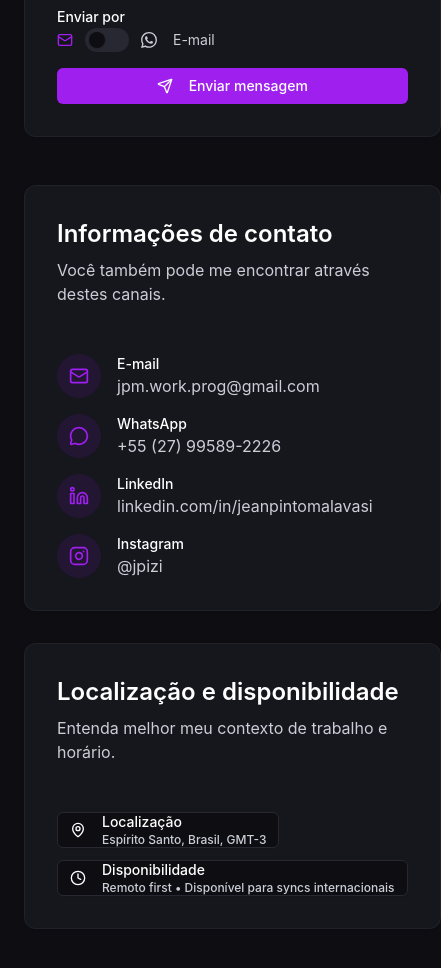
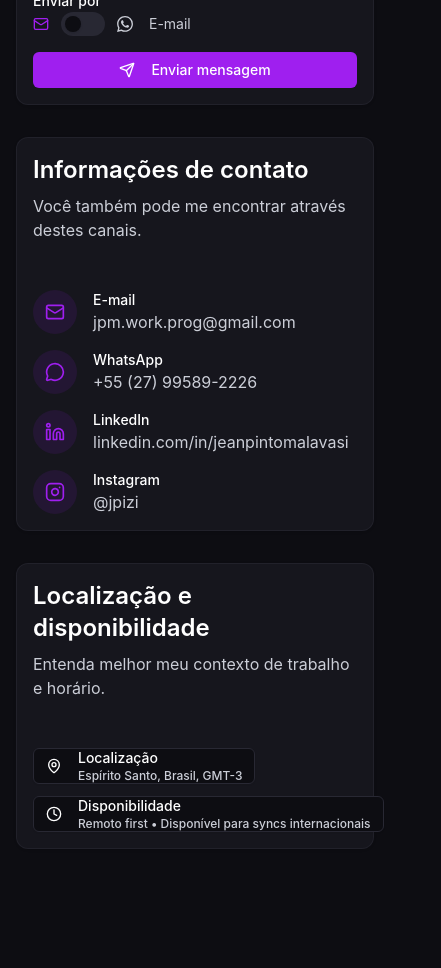
Before and after one commit to JPMworkPROG/jeanmalavasi.dev, a React (Vite) app: page /contacts in a window 390 px wide. Shown: the part 900-1868 px from the top of the page, 441 px wide, since content can reach past the window. After the commit the page ends 1813 px from the top, so only its background shows below. Built offline with nearby package versions, Linux system fonts and the light colour scheme.

Commit message:
♻️ improved responsiveness in contact page

```diff
--- a/src/pages/Contact/Contact.tsx
+++ b/src/pages/Contact/Contact.tsx
@@ -1,20 +1,20 @@
 import { ContactHeader } from "./components/ContactHeader";
 import { ContactForm } from "./components/ContactForm";
 import { ContactInfo } from "./components/ContactInfo";
-import { SocialLinks } from "./components/SocialLinks";
-import { contactHeader, formData, contactInfo, socialLinks } from "./data";
+import { ContactLocationAndAvailability } from "./components/ContactLocationAndAvailability";
+import { contactHeader, formData, contactInfo, locationAndAvailability } from "./data";
 
 export default function Contact() {
   return (
-    <div className="container mx-auto px-6 py-16">
+    <div className="container mx-auto px-4 sm:px-6 py-16">
       <ContactHeader header={contactHeader} />
 
-      <div className="grid gap-12 lg:grid-cols-[1.2fr_1fr] lg:items-start">
+      <div className="grid gap-8 sm:gap-12 grid-cols-1 lg:grid-cols-[1.2fr_1fr] lg:items-start">
         <ContactForm formData={formData} />
 
         <div className="space-y-8 opacity-0 animate-fade-in-up-scroll animation-delay-600">
           <ContactInfo contactInfo={contactInfo} />
-          <SocialLinks socialLinks={socialLinks} />
+          <ContactLocationAndAvailability locationAndAvailability={locationAndAvailability} />
         </div>
       </div>
     </div>
--- a/src/pages/Contact/components/ContactForm.tsx
+++ b/src/pages/Contact/components/ContactForm.tsx
@@ -30,7 +30,7 @@ export function ContactForm({ formData }: ContactFormProps) {
 
   return (
     <div className="opacity-0 animate-fade-in-up-scroll animation-delay-500">
-      <Card className="border-border/60 bg-card p-8 space-y-5">
+      <Card className="border-border/60 bg-card p-4 sm:p-8 space-y-5">
         <div className="space-y-2 opacity-0 animate-fade-in animation-delay-700">
           <h2 className="text-2xl font-semibold">{formData.title}</h2>
           <p className="text-muted-foreground text-sm">{formData.description}</p>
--- a/src/pages/Contact/components/ContactInfo.tsx
+++ b/src/pages/Contact/components/ContactInfo.tsx
@@ -8,7 +8,7 @@ interface ContactInfoProps {
 
 export function ContactInfo({ contactInfo }: ContactInfoProps) {
   return (
-    <Card className="border-border/60 bg-card p-8 space-y-6">
+    <Card className="border-border/60 bg-card p-4 sm:p-8 space-y-6">
       <div className="space-y-2 opacity-0 animate-fade-in animation-delay-800">
         <h2 className="text-2xl font-semibold">{contactInfo.title}</h2>
         <p className="text-muted-foreground">{contactInfo.description}</p>
--- /dev/null
+++ b/src/pages/Contact/components/ContactLocationAndAvailability.tsx
@@ -0,0 +1,52 @@
+import { Button } from "@/components/ui/button";
+import { Card } from "@/components/ui/card";
+import type { LocationAndAvailability as LocationAndAvailabilityType } from "../data";
+
+interface LocationAndAvailabilityProps {
+  locationAndAvailability: LocationAndAvailabilityType;
+}
+
+export function ContactLocationAndAvailability({ locationAndAvailability }: LocationAndAvailabilityProps) {
+  const buttonClass = "transition-transform duration-300 hover:scale-105 active:scale-95";
+
+  return (
+    <Card className="border-border/60 bg-card p-4 sm:p-8 space-y-6 opacity-0 animate-fade-in animation-delay-1000">
+      <div className="space-y-2">
+        <h2 className="text-2xl font-semibold">{locationAndAvailability.title}</h2>
+        <p className="text-muted-foreground">{locationAndAvailability.description}</p>
+      </div>
+
+      <div className="flex flex-wrap gap-3">
+        {locationAndAvailability.items.map((item) => {
+          const Icon = item.icon;
+
+          if (item.href) {
+            return (
+              <Button key={item.label} variant="outline" asChild>
+                <a
+                  href={item.href}
+                  target="_blank"
+                  rel="noopener noreferrer"
+                  className={buttonClass}
+                >
+                  <Icon className="mr-2 h-4 w-4" />
+                  {item.label}
+                </a>
+              </Button>
+            );
+          }
+
+          return (
+            <Button key={item.label} variant="outline" className={buttonClass}>
+              <Icon className="mr-2 h-4 w-4" />
+              <span className="flex flex-col items-start">
+                <span>{item.label}</span>
+                {item.value && <span className="text-xs text-muted-foreground">{item.value}</span>}
+              </span>
+            </Button>
+          );
+        })}
+      </div>
+    </Card>
+  );
+}
--- a/src/pages/Contact/components/SocialLinks.tsx
+++ /dev/null
@@ -1,52 +0,0 @@
-import { Button } from "@/components/ui/button";
-import { Card } from "@/components/ui/card";
-import type { SocialLinks as SocialLinksType } from "../data";
-
-interface SocialLinksProps {
-  socialLinks: SocialLinksType;
-}
-
-export function SocialLinks({ socialLinks }: SocialLinksProps) {
-  const buttonClass = "transition-transform duration-300 hover:scale-105 active:scale-95";
-
-  return (
-    <Card className="border-border/60 bg-card p-8 space-y-6 opacity-0 animate-fade-in animation-delay-1000">
-      <div className="space-y-2">
-        <h2 className="text-2xl font-semibold">{socialLinks.title}</h2>
-        <p className="text-muted-foreground">{socialLinks.description}</p>
-      </div>
-
-      <div className="flex flex-wrap gap-3">
-        {socialLinks.links.map((link) => {
-          const Icon = link.icon;
-
-          if (link.href) {
-            return (
-              <Button key={link.label} variant="outline" asChild>
-                <a
-                  href={link.href}
-                  target="_blank"
-                  rel="noopener noreferrer"
-                  className={buttonClass}
-                >
-                  <Icon className="mr-2 h-4 w-4" />
-                  {link.label}
-                </a>
-              </Button>
-            );
-          }
-
-          return (
-            <Button key={link.label} variant="outline" className={buttonClass}>
-              <Icon className="mr-2 h-4 w-4" />
-              <span className="flex flex-col items-start">
-                <span>{link.label}</span>
-                {link.value && <span className="text-xs text-muted-foreground">{link.value}</span>}
-              </span>
-            </Button>
-          );
-        })}
-      </div>
-    </Card>
-  );
-}
--- a/src/pages/Contact/data.ts
+++ b/src/pages/Contact/data.ts
@@ -57,23 +57,23 @@ export const contactInfo: ContactInfo = {
   ],
 };
 
-export interface SocialLink {
+export interface LocationAndAvailabilityItems {
   icon: ComponentType<{ className?: string }>;
   label: string;
   href?: string;
   value?: string;
 }
 
-export interface SocialLinks {
+export interface LocationAndAvailability {
   title: string;
   description: string;
-  links: SocialLink[];
+  items: LocationAndAvailabilityItems[];
 }
 
-export const socialLinks: SocialLinks = {
+export const locationAndAvailability: LocationAndAvailability = {
   title: "Localização e disponibilidade",
   description: "Entenda melhor meu contexto de trabalho e horário.",
-  links: [
+  items: [
     {
       icon: MapPin,
       label: "Localização",
```
